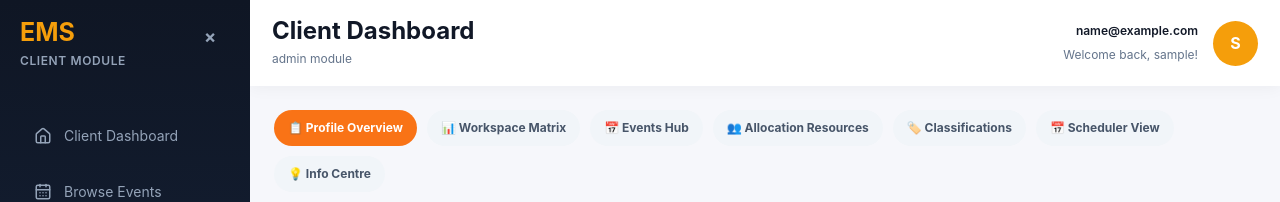
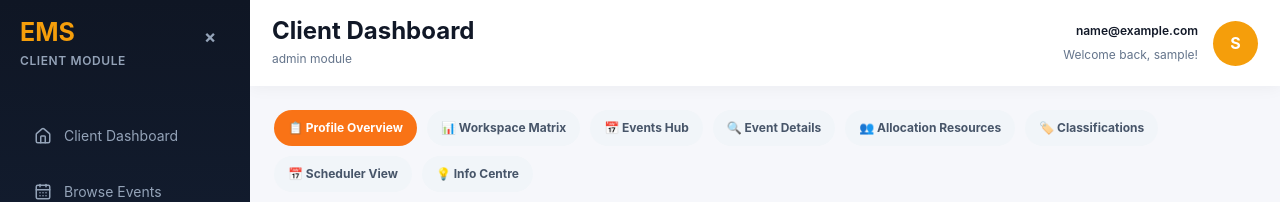
Before and after one commit to naik720/event-management-system, a React (Create React App) app in the folder frontend/: page /user/dashboard in a window 1280 px wide. Shown: the top 202 px of the page. Built offline with nearby package versions, Linux system fonts and the light colour scheme; no server answers; sample sign-in values are in the browser's storage.

Commit message:
alignment issues solved

```diff
--- a/frontend/src/user-dashboard/pages/Dashboard.jsx
+++ b/frontend/src/user-dashboard/pages/Dashboard.jsx
@@ -7,7 +7,8 @@ import {
   Calendar as CalendarIcon,
   Layers,
   HelpCircle,
-  FolderOpen
+  FolderOpen,
+  Info
 } from "lucide-react";
 
 // Layout architecture assets
@@ -24,6 +25,7 @@ import { getBookings } from "../services/userApi";
 // --- EVENT MANAGEMENT EMBEDDED INFRASTRUCTURE COMPONENTS ---
 import EventDashboard from "../../pages/events/EventDashboard";
 import EventsPage from "../../pages/events/EventsPage";
+import EventDetails from "../../pages/events/EventDetails"; // <-- Added missing page from directory
 import ResourcesPage from "../../pages/events/ResourcesPage";
 import EventCategory from "../../pages/events/EventCategory";
 import CalendarPage from "../../pages/events/CalendarPage";
@@ -113,6 +115,12 @@ const Dashboard = () => {
             className={activeSubView === "events" ? "selected" : ""}
           >
             📅 Events Hub
+          </button>
+          <button
+            onClick={() => setActiveSubView("eventDetails")}
+            className={activeSubView === "eventDetails" ? "selected" : ""}
+          >
+            🔍 Event Details
           </button>
           <button
             onClick={() => setActiveSubView("resources")}
@@ -219,6 +227,7 @@ const Dashboard = () => {
           <div className="ems-tailwind-isolate">
             {activeSubView === "eventDashboard" && <EventDashboard />}
             {activeSubView === "events" && <EventsPage />}
+            {activeSubView === "eventDetails" && <EventDetails />}
             {activeSubView === "resources" && <ResourcesPage />}
             {activeSubView === "categories" && <EventCategory />}
             {activeSubView === "calendar" && <CalendarPage />}
```
Also changed, not shown: 1 other file (tests, documents, lock files or other folders).
